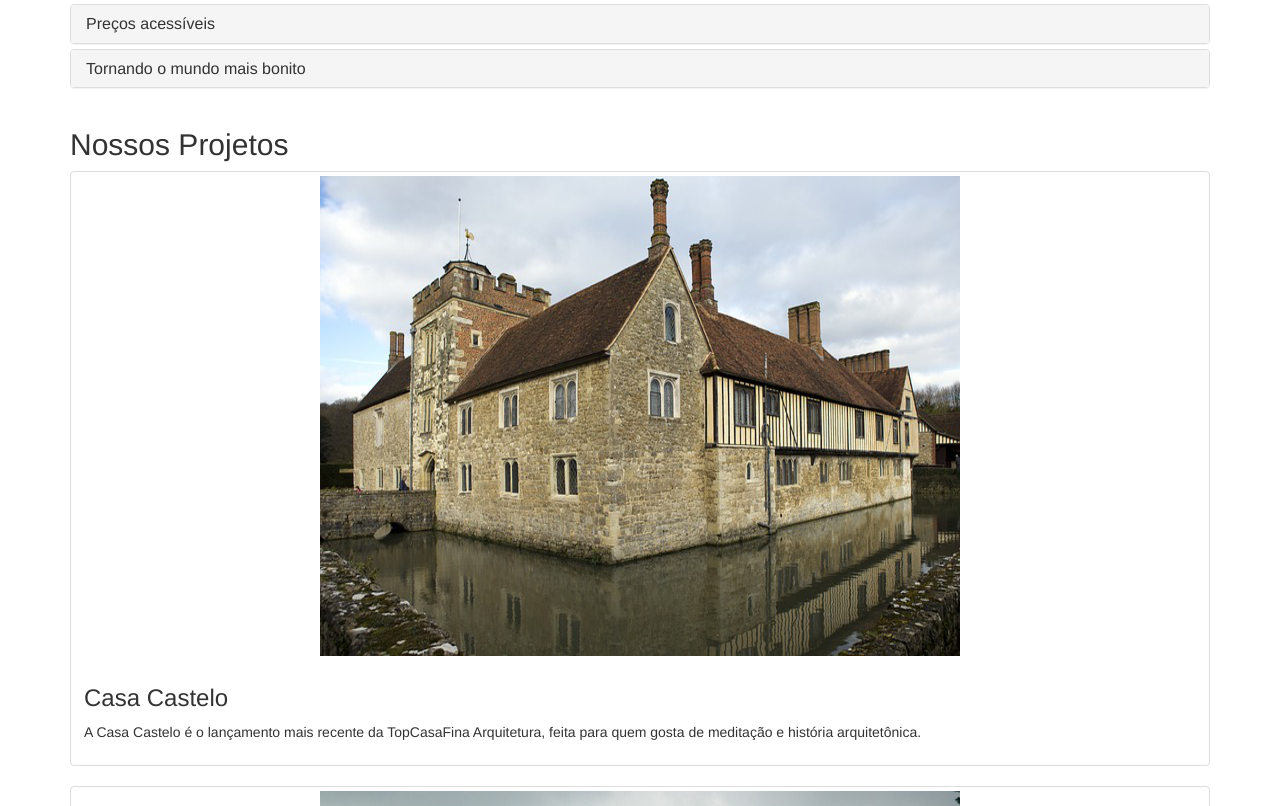
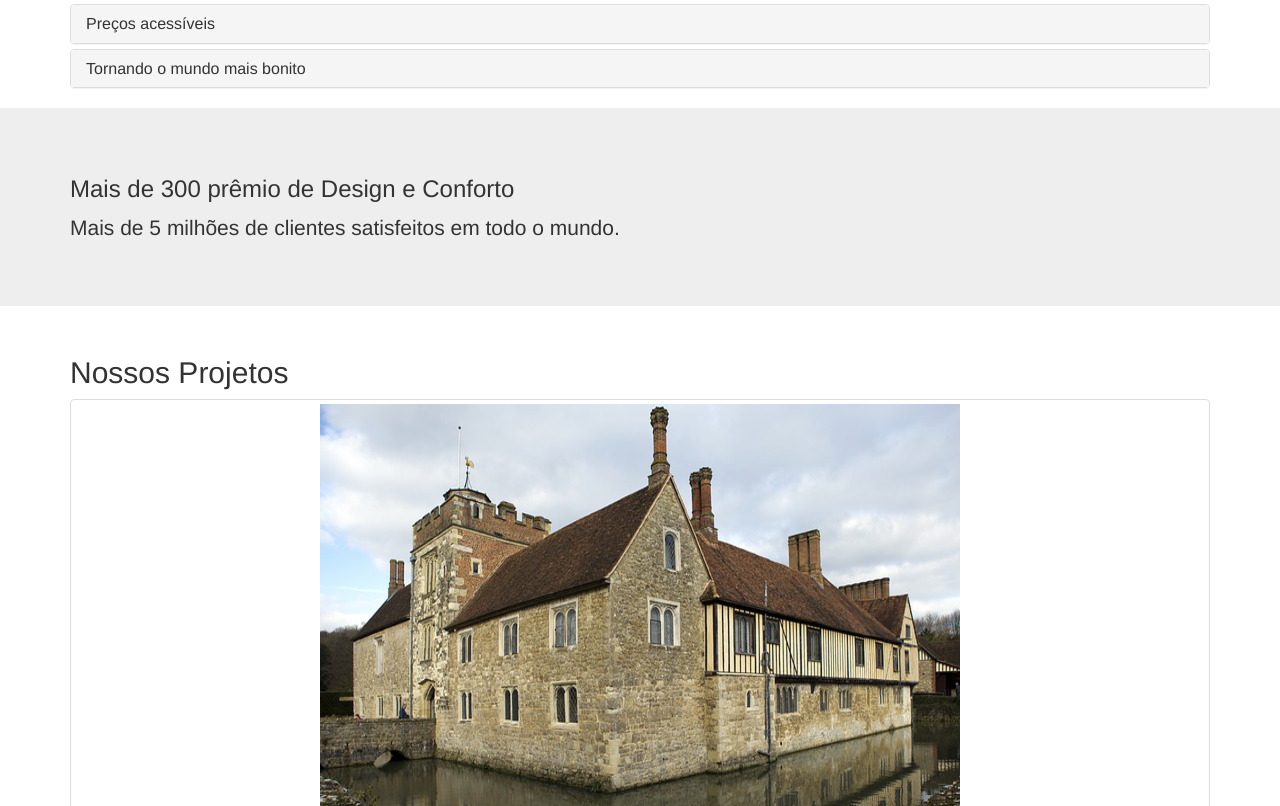
Before and after one commit to PedroPK/AluraBootstrap, a website: page topCasaFina-arquitetura/index.html in a window 1280 px wide. Shown: the part 938-1744 px from the top of the page. Drawn offline with nearby package versions, Linux system fonts and the light colour scheme; files whose address does not match are found by name.

Commit message:
Using a Jumbotron <div> between <section>'s

```diff
--- a/topCasaFina-arquitetura/index.html
+++ b/topCasaFina-arquitetura/index.html
@@ -14,7 +14,7 @@
 		<link rel="stylesheet" type="text/css" href="../topCasaFina-arquitetura/assets/css/style.css">
 	</head>
 	<body>
-		<div class="container">
+		<section class="container">
 			<h2>Sobre nós</h2>
 
 			<!--
@@ -66,9 +66,16 @@
 					</div>
 				</div>
 			</div>
+		</section>
+
+		<div class="jumbotron">
+			<div class="container">
+				<h3>Mais de 300 prêmio de Design e Conforto</h3>
+				<p>Mais de 5 milhões de clientes satisfeitos em todo o mundo.</p>
+			</div>
 		</div>
 
-		<div class="container">
+		<section class="container">
 			<h2>Nossos Projetos</h2>
 
 			<figure class="thumbnail">
@@ -125,7 +132,7 @@
 			</figure>
 
 
-		</div>
+		</section>
 
 		<script src="../node_modules/jquery/dist/jquery.min.js"></script>
 		<script src="../topCasaFina-arquitetura/assets/bootstrap/js/bootstrap.min.js"></script>
```
